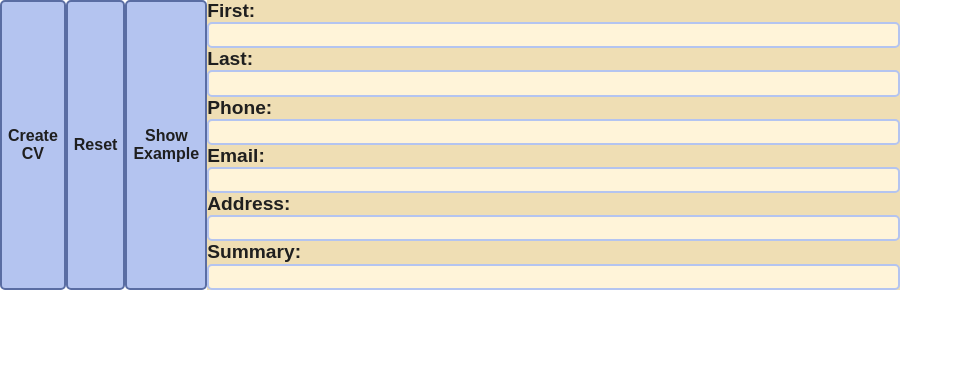
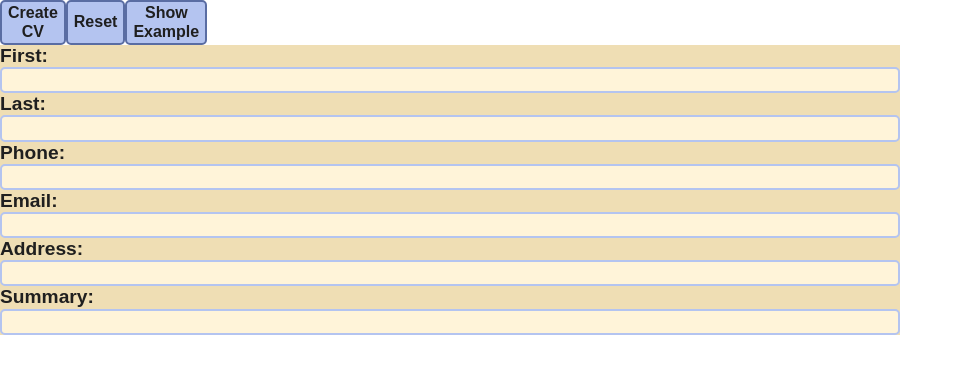
Before and after one commit to xincryptedx/cv-creator, a React (Vite) app: page / in a window 1280 px wide. Shown: the top 374 px of the page, without its empty margins (0-963 px from the left). Built offline with nearby package versions, Linux system fonts and the light colour scheme.

Commit message:
Place basic info in correct grid area

```diff
--- a/src/style/BasicInfo.module.css
+++ b/src/style/BasicInfo.module.css
@@ -1,4 +1,5 @@
 .basicInfoSection {
+  grid-area: basicInfo;
   display: grid;
 
   color: var(--font_1);
--- a/src/style/CvForm.module.css
+++ b/src/style/CvForm.module.css
@@ -13,7 +13,7 @@
   grid-template: min-content min-content / min-content min-content min-content 1fr;
   grid-template-areas:
     "create reset example ."
-    "basicInfo";
+    "basicInfo basicInfo basicInfo basicInfo";
 
   width: 100%;
   max-width: 900px;
```
